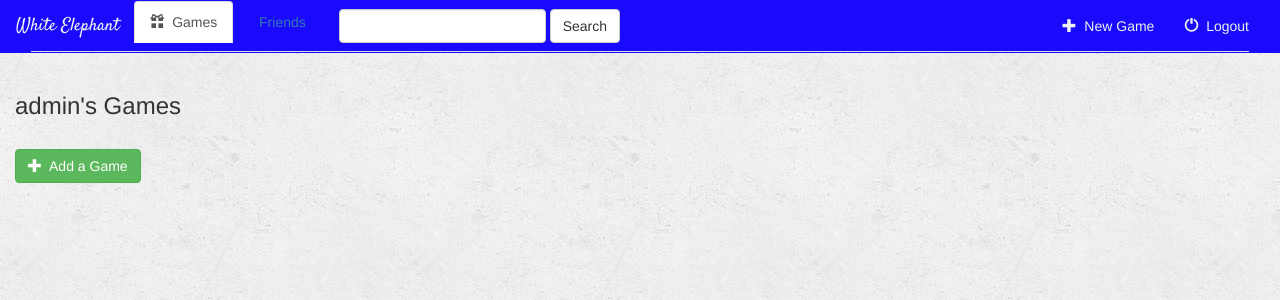
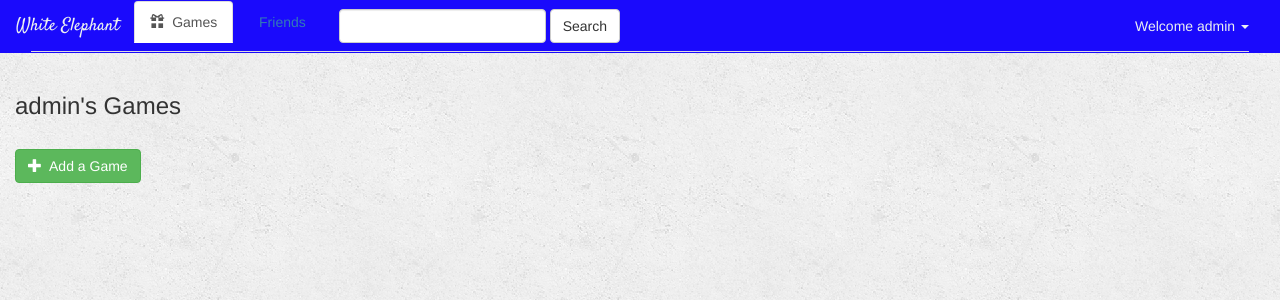
Before and after one commit to jgrivera/WhiteElephant, a Django app: page / in a window 1280 px wide. Shown: the top 300 px of the page. Run offline with Django 3.2, Linux system fonts and the light colour scheme; a user stored in the database is signed in; data comes from the database, SQL or seed files in the repository; some libraries are stand-ins or nearby versions.

Commit message:
dropdown on base with logout and profile links

```diff
--- a/game/static/game/style.css
+++ b/game/static/game/style.css
@@ -122,3 +122,7 @@ ul.errorlist > li {
   display: inline-block;
   justify-content: space-between;
 }
+
+.white, .white a {
+  color: #fff;
+}
--- a/game/templates/game/base.html
+++ b/game/templates/game/base.html
@@ -47,18 +47,32 @@
             </form>
 
             <div class="nav navbar-nav navbar-right">
-                <li>
-                    <a href="{% url 'game:create_album' %}">
-                        <span class="glyphicon glyphicon-plus" aria-hidden="true"></span>&nbsp; New Game
-                    </a>
-                </li>
-                <li>
-                    <a href="{% url 'game:logout_user' %}">
-                        <span class="glyphicon glyphicon-off" aria-hidden="true"></span>&nbsp; Logout
-                    </a>
-                </li>
+{#                <li>#}
+{#                    <a href="{% url 'game:create_album' %}">#}
+{#                        <span class="glyphicon glyphicon-plus" aria-hidden="true"></span>&nbsp; New Game#}
+{#                    </a>#}
+{#                </li>#}
+{#                <li>#}
+
+
+                        <li class="dropdown">
+                            <a class="dropdown-toggle" data-toggle="dropdown" href="#">Welcome {% block user %}{% endblock %}
+                            <span class="caret"></span></a>
+                            <ul class="dropdown-menu">
+                              <li><span class="glyphicon glyphicon-user white" aria-hidden="true"><a href="#"> Profile</a></span></li>
+                              <li><span class="glyphicon glyphicon-off white" aria-hidden="true"><a href="{% url 'game:logout_user' %}"> Logout</a></span></li>
+                            </ul>
+                        </li>
+
+
+
+{#                    <a href="{% url 'game:logout_user' %}">#}
+{#                        <span class="glyphicon glyphicon-off" aria-hidden="true"></span>&nbsp; Logout#}
+{#                    </a>#}
+{#                </li>#}
             <div/>
             </ul>
+
         </div>
 
     </div>
--- a/game/templates/game/index.html
+++ b/game/templates/game/index.html
@@ -1,5 +1,6 @@
 {% extends 'game/base.html' %}
 {% block albums_active %}active{% endblock %}
+{% block user %}{{ user.username }} {% endblock %}
 
 {% block body %}
 <div class="albums-container container-fluid">
--- a/game/templates/game/songs.html
+++ b/game/templates/game/songs.html
@@ -1,5 +1,6 @@
 {% extends 'game/base.html' %}
 {% block title %}All Songs{% endblock %}
+{% block user %}{{ user.username }} {% endblock %}
 {% block songs_active %}active{% endblock %}
 
 {% block body %}
```
